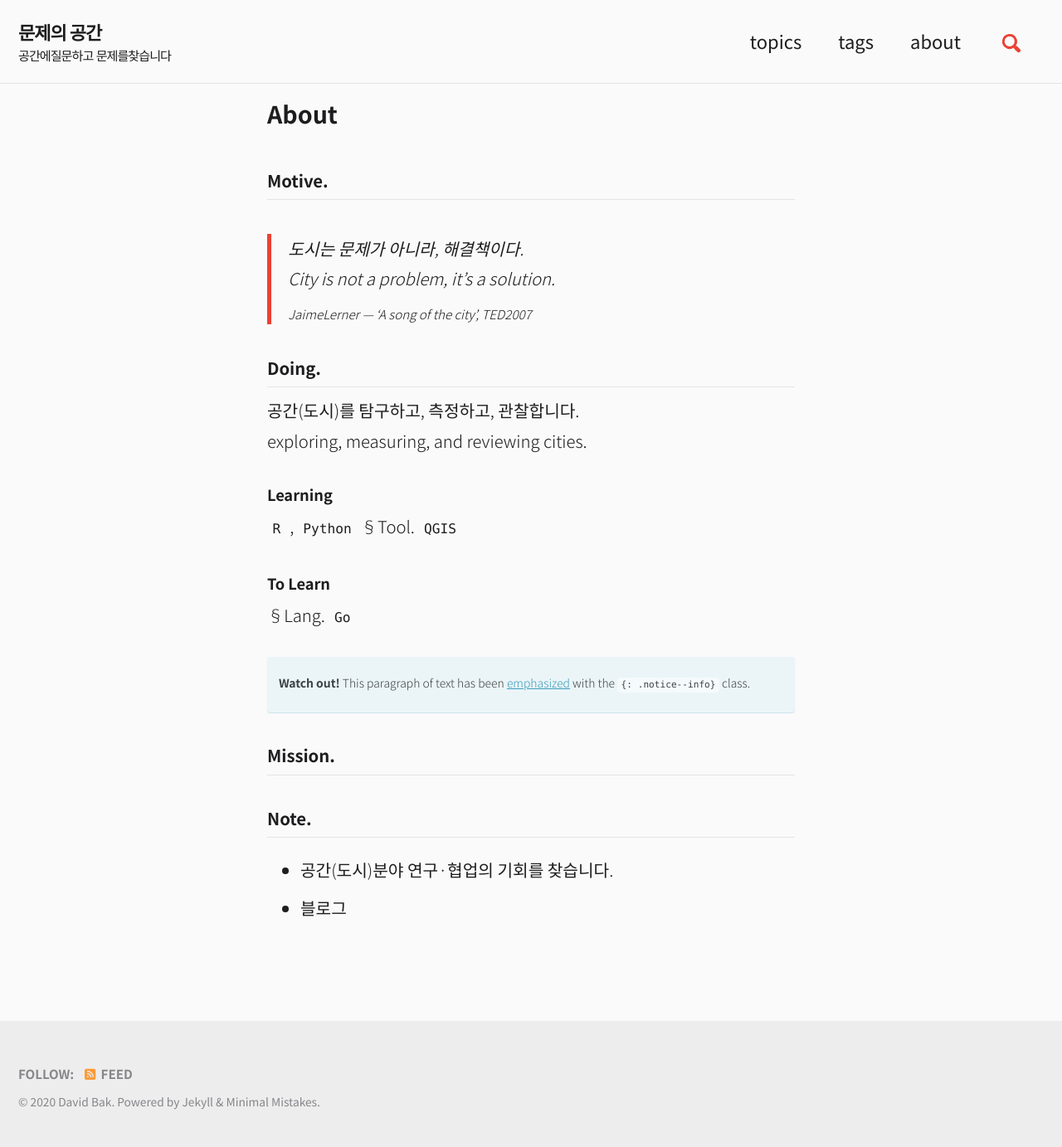
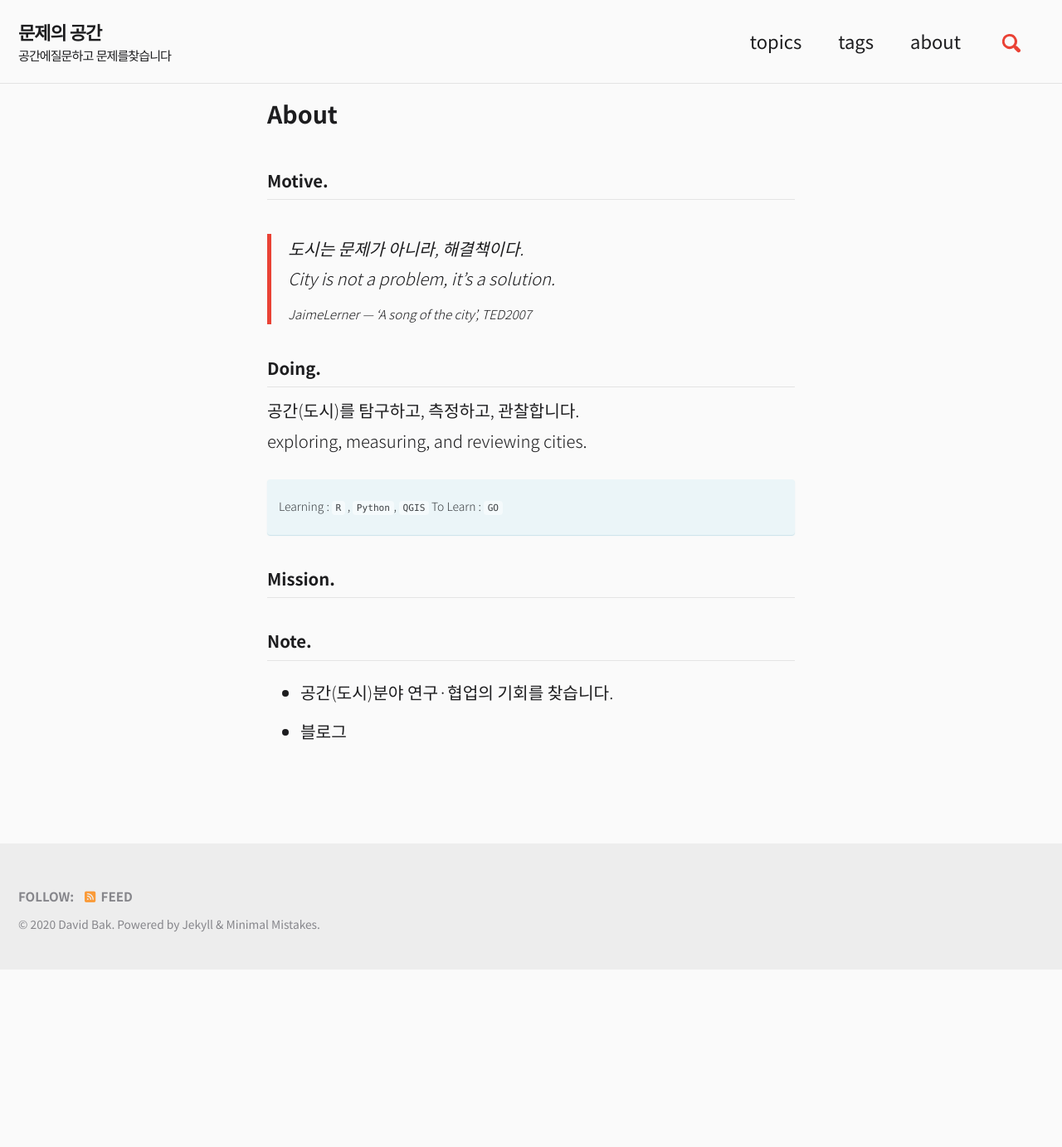
Before and after one commit to epplemint/epplemint.github.io, a Jekyll site: the page built from _pages/about.md, in a window 1280 px wide. Shown: the whole page at 83% size. Built offline with Jekyll 4.4.1, drawn with Linux system fonts in a browser that asks for light colours; cached includes are drawn as plain includes; nearby versions of some CDN libraries; after the commit the page ends 1169 px from its top, so only the background shows below that.

Commit message:
Update about.md

```diff
--- a/_pages/about.md
+++ b/_pages/about.md
@@ -18,16 +18,8 @@ layout: single
 공간(도시)를 탐구하고, 측정하고, 관찰합니다.<br>
 exploring, measuring, and reviewing cities.
 
-#### Learning
-`R` , `Python`
-§Tool.
-`QGIS`
-
-#### To Learn
-§Lang. `Go`
-
-
-**Watch out!** This paragraph of text has been [emphasized](#) with the `{: .notice--info}` class.
+Learning : `R` , `Python`, `QGIS`
+To Learn : `GO`
 {: .notice--info}
 
 ### Mission.
```
